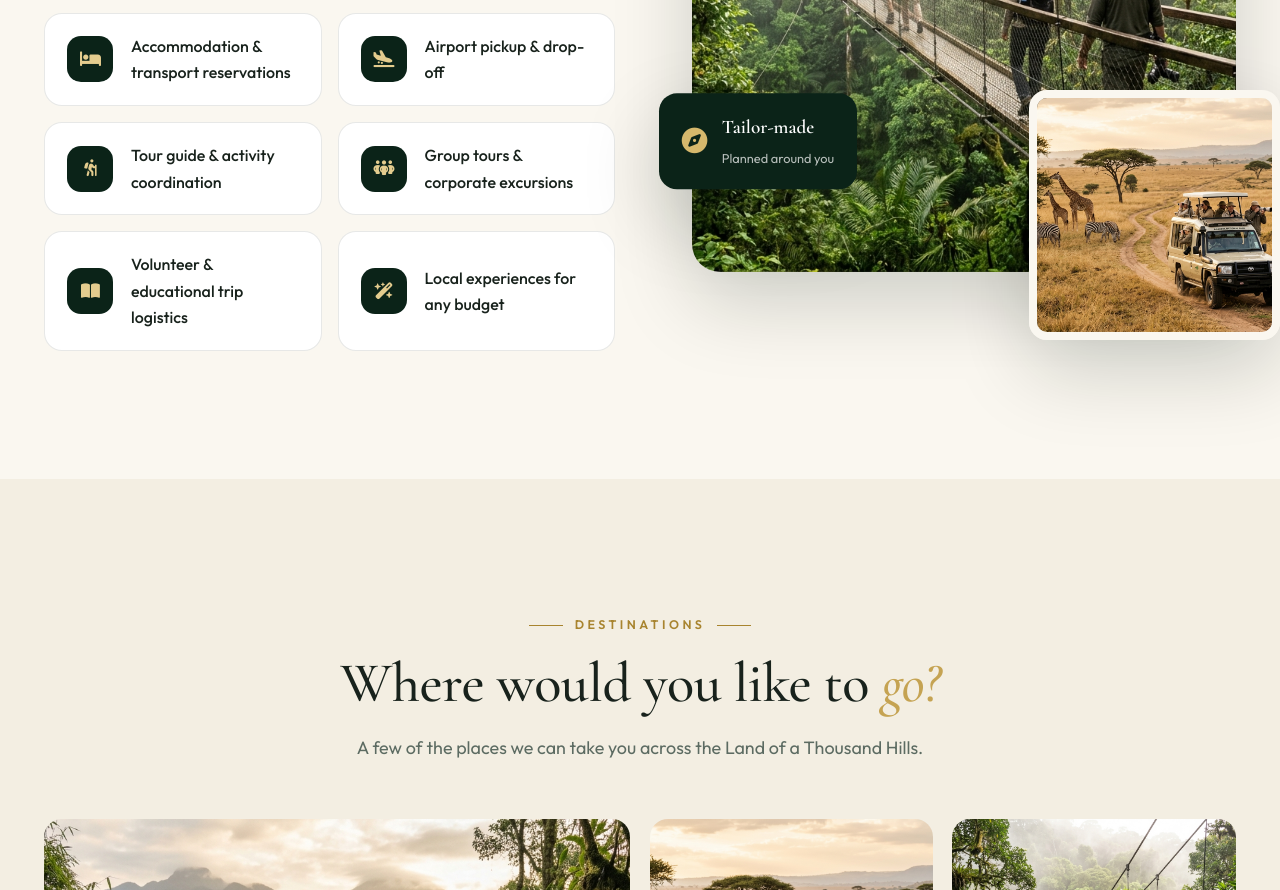
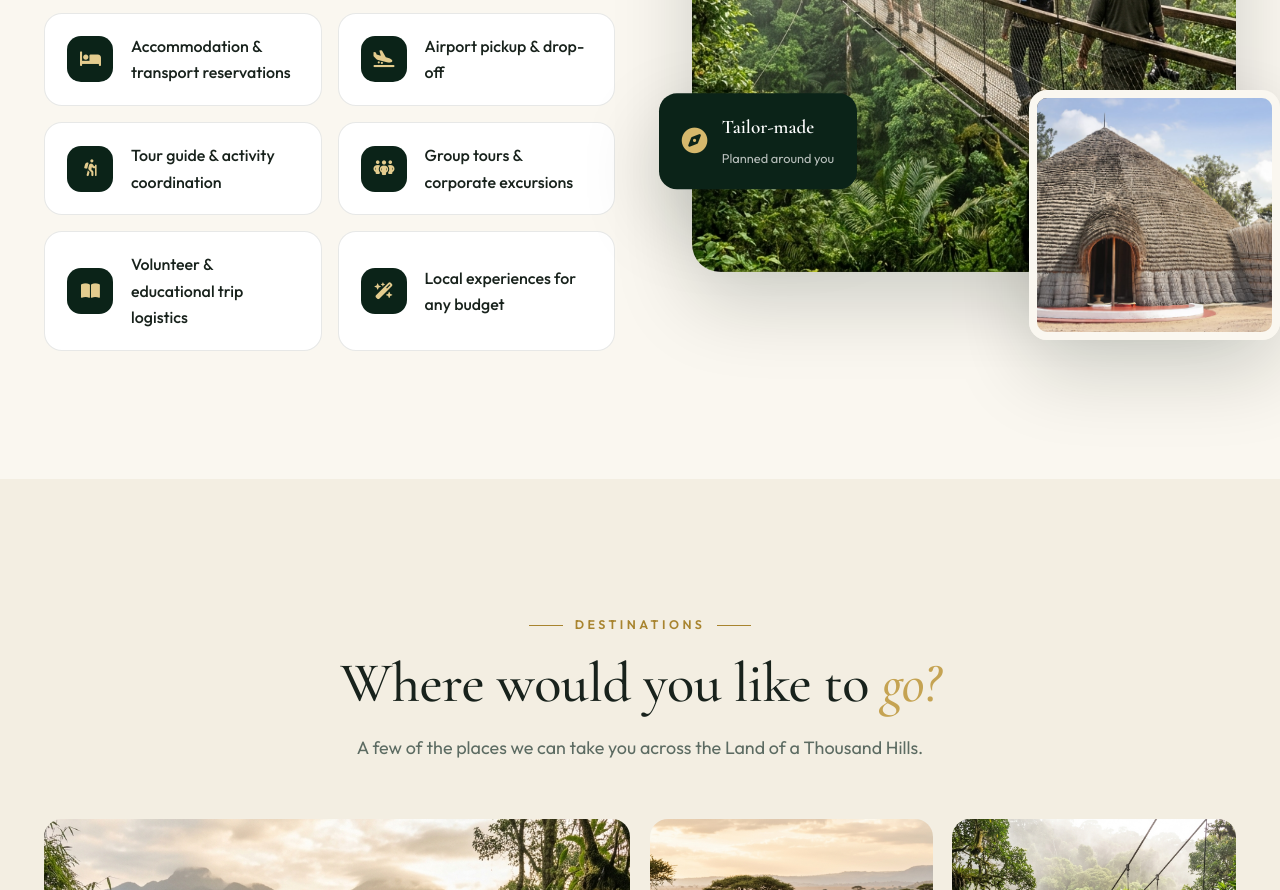
Before and after one commit to muragwa/serene-moments, a plain HTML site: page tours.html in a window 1280 px wide. Shown: the part 1191-2081 px from the top of the page. Drawn offline with nearby package versions, Linux system fonts and the light colour scheme.

Commit message:
Update tours.html

```diff
--- a/tours.html
+++ b/tours.html
@@ -74,7 +74,7 @@
         <div class="split-media" data-reveal="right">
           <span class="frame"></span>
           <img class="img-main" src="nyungwe.jpg" alt="Tourists on the canopy walkway in Nyungwe Forest" loading="lazy" />
-          <img class="img-float" src="safari.jpg" alt="Safari game drive in Akagera National Park" loading="lazy" />
+          <img class="img-float" src="king.jpg" alt="Safari game drive in Akagera National Park" loading="lazy" />
           <div class="badge-float"><i class="fas fa-compass"></i><div><strong>Tailor-made</strong><span>Planned around you</span></div></div>
         </div>
       </div>
```
